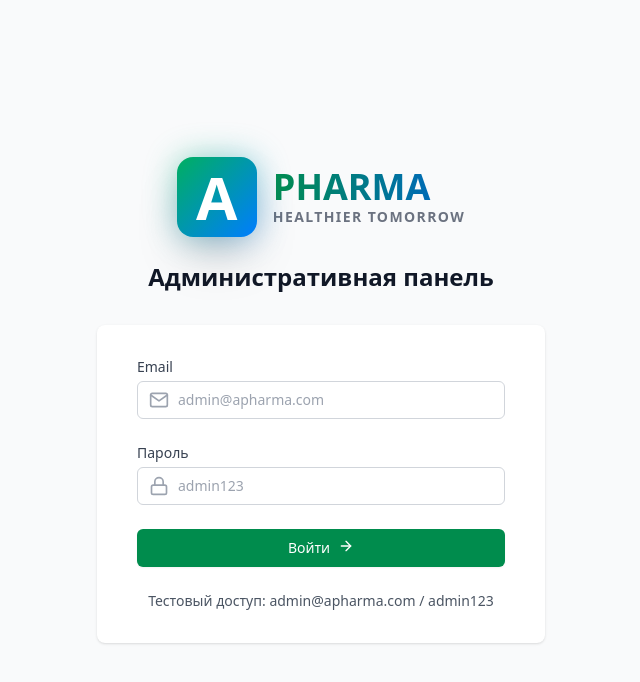
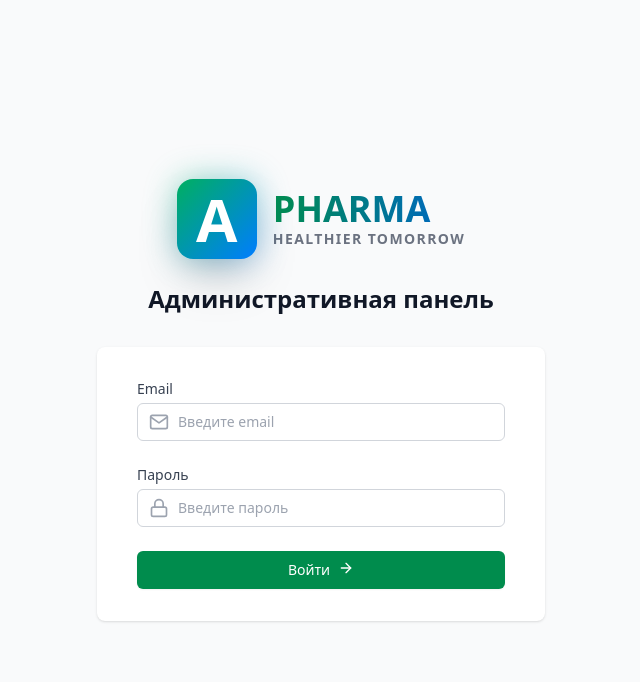
Before and after one commit to Edmond-Khachatryan/apharma-site, a Next.js app: page /admin/login in a window 1280 px wide. Shown: the top 682 px of the page, without its empty margins (319-959 px from the left). Built offline with nearby package versions, Linux system fonts and the light colour scheme.

Commit message:
Remove login/password hints from admin login page

```diff
--- a/app/admin/login/page.tsx
+++ b/app/admin/login/page.tsx
@@ -94,7 +94,7 @@ export default function AdminLogin() {
                   value={email}
                   onChange={(e) => setEmail(e.target.value)}
                   className="appearance-none block w-full pl-10 pr-3 py-2 border border-gray-300 rounded-md placeholder-gray-400 focus:outline-none focus:ring-primary-500 focus:border-primary-500 sm:text-sm"
-                  placeholder="admin@apharma.com"
+                  placeholder="Введите email"
                 />
               </div>
             </div>
@@ -116,7 +116,7 @@ export default function AdminLogin() {
                   value={password}
                   onChange={(e) => setPassword(e.target.value)}
                   className="appearance-none block w-full pl-10 pr-3 py-2 border border-gray-300 rounded-md placeholder-gray-400 focus:outline-none focus:ring-primary-500 focus:border-primary-500 sm:text-sm"
-                  placeholder="admin123"
+                  placeholder="Введите пароль"
                 />
               </div>
             </div>
@@ -144,11 +144,6 @@ export default function AdminLogin() {
               </button>
             </div>
 
-            <div className="text-center">
-              <p className="text-sm text-gray-600">
-                {t('admin.testAccess')}: admin@apharma.com / admin123
-              </p>
-            </div>
           </form>
         </div>
       </div>
--- a/app/admin/page.tsx
+++ b/app/admin/page.tsx
@@ -177,7 +177,6 @@ export default function AdminDashboard() {
             <div className="flex items-center space-x-4">
               <div className="text-right">
                 <p className="font-semibold text-gray-900">{t('admin.adminUser')}</p>
-                <p className="text-sm text-gray-600">admin@apharma.com</p>
               </div>
               <button
                 onClick={handleLogout}
```
